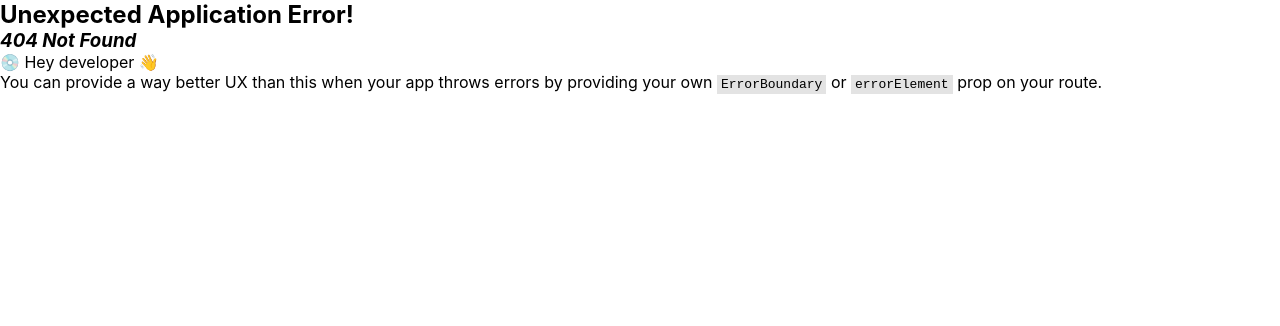
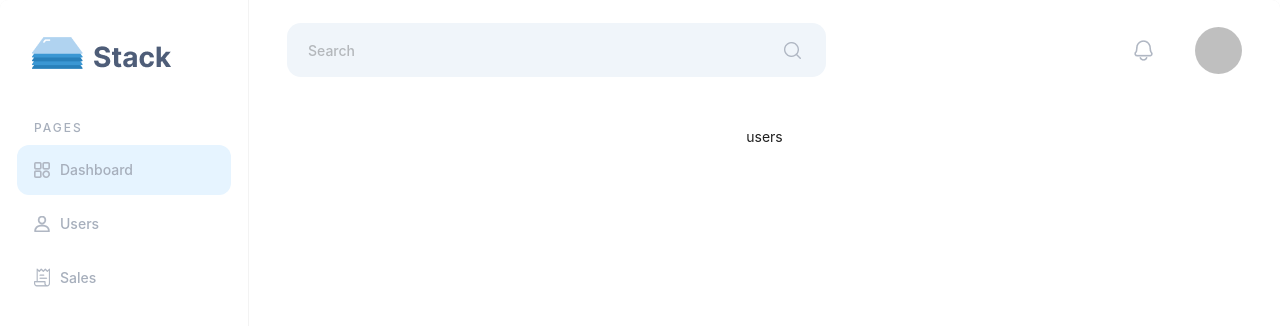
Before and after one commit to nhasan97/M360ICT-Assignment, a React (Vite) app: page /users in a window 1280 px wide. Before the commit this address had no page. Shown: the top 326 px of the page. Built offline with nearby package versions, Linux system fonts and the light colour scheme.

Commit message:
created basic structured Users component, set route for Users component in Routes.tsx, implemented condition based navigation from one page to another using useNavigate hook in SidebarMenu.tsx

```diff
--- a/src/components/Sidebar/SidebarMenu.tsx
+++ b/src/components/Sidebar/SidebarMenu.tsx
@@ -5,6 +5,7 @@ import menu1 from "../../assets/menu 1.png";
 import user1 from "../../assets/user 1.png";
 import invoice1 from "../../assets/invoice 1.png";
 import "./Sidebar.css";
+import { useNavigate } from "react-router-dom";
 
 type MenuItem = Required<MenuProps>["items"][number];
 
@@ -55,9 +56,19 @@ const menuHeadingStyle: React.CSSProperties = {
 };
 
 const SidebarMenu = () => {
+  const navigate = useNavigate();
+
   const onClick: MenuProps["onClick"] = (e) => {
     console.log("click ", e);
+    if (e.key === "1") {
+      navigate("/");
+    } else if (e.key === "2") {
+      navigate("/users");
+    } else {
+      navigate("/sales");
+    }
   };
+
   return (
     <>
       <p style={menuHeadingStyle}>PAGES</p>
--- /dev/null
+++ b/src/pages/Users/Users.tsx
@@ -0,0 +1,5 @@
+const Users = () => {
+  return <div>users</div>;
+};
+
+export default Users;
--- a/src/routes/Routes.tsx
+++ b/src/routes/Routes.tsx
@@ -1,6 +1,7 @@
 import { createBrowserRouter } from "react-router-dom";
 import DashboardLayout from "../layouts/DashboardLayout";
 import Dashboard from "../pages/Dashboard/Dashboard";
+import Users from "../pages/Users/Users";
 
 const router = createBrowserRouter([
   {
@@ -11,6 +12,10 @@ const router = createBrowserRouter([
         path: "/",
         element: <Dashboard></Dashboard>,
       },
+      {
+        path: "/users",
+        element: <Users></Users>,
+      },
     ],
   },
 ]);
```
